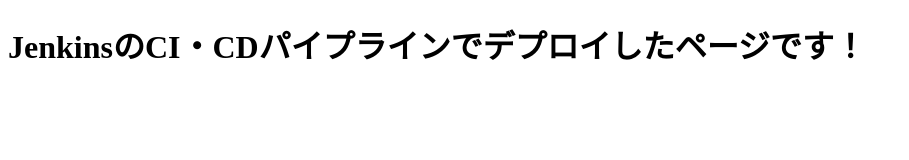
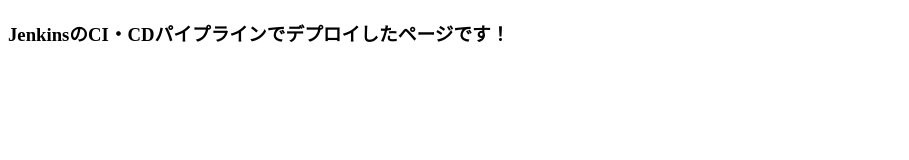
Before and after one commit to TMN-Abe/JenkinsPipelineDemo, a plain HTML site: page index.html in a window 1280 px wide. Shown: the whole page, without its empty margins (0-909 px from the left). Drawn offline with Linux system fonts and the light colour scheme.

Commit message:
Update index.html

```diff
--- a/index.html
+++ b/index.html
@@ -4,6 +4,6 @@
 <meta charset="UTF-8">
 </head>
 <body>
-<h1>JenkinsのCI・CDパイプラインでデプロイしたページです！</h1>
+<h3>JenkinsのCI・CDパイプラインでデプロイしたページです！</h3>
 </body>
 </html>
```
